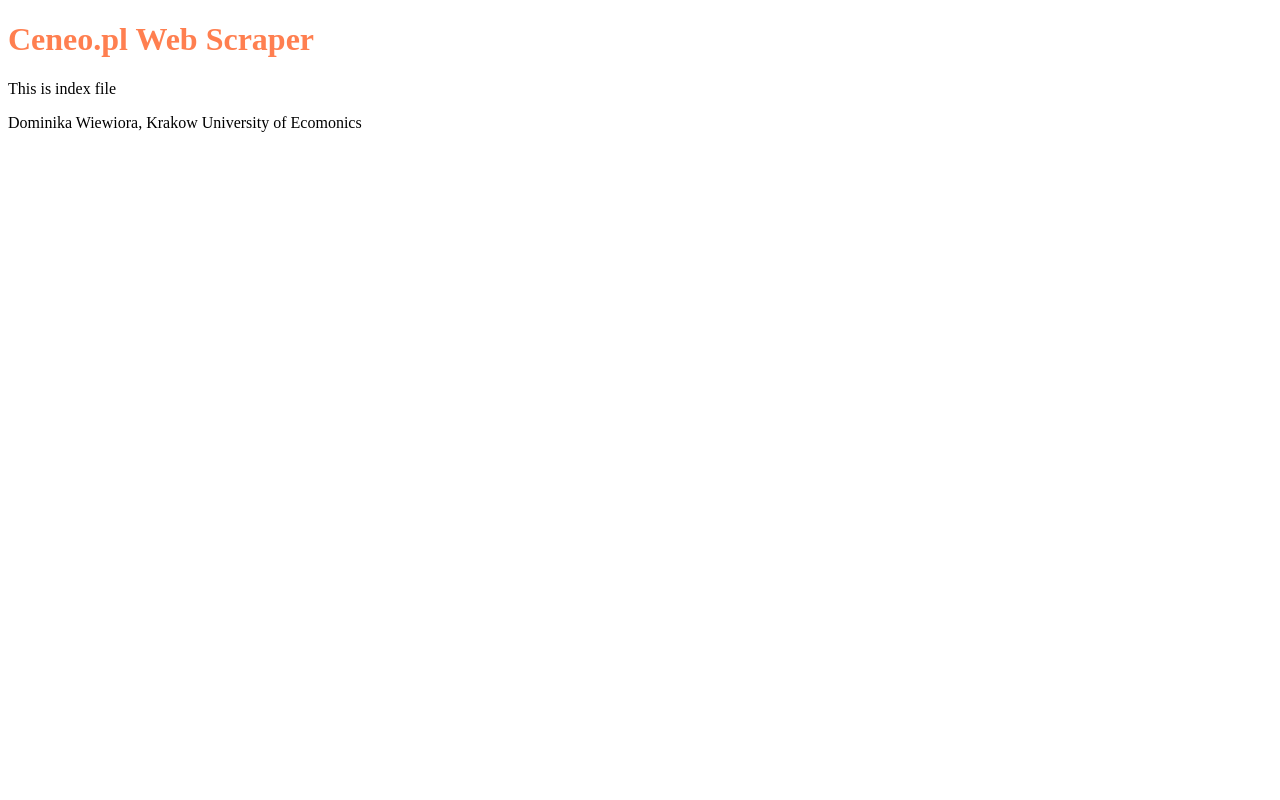
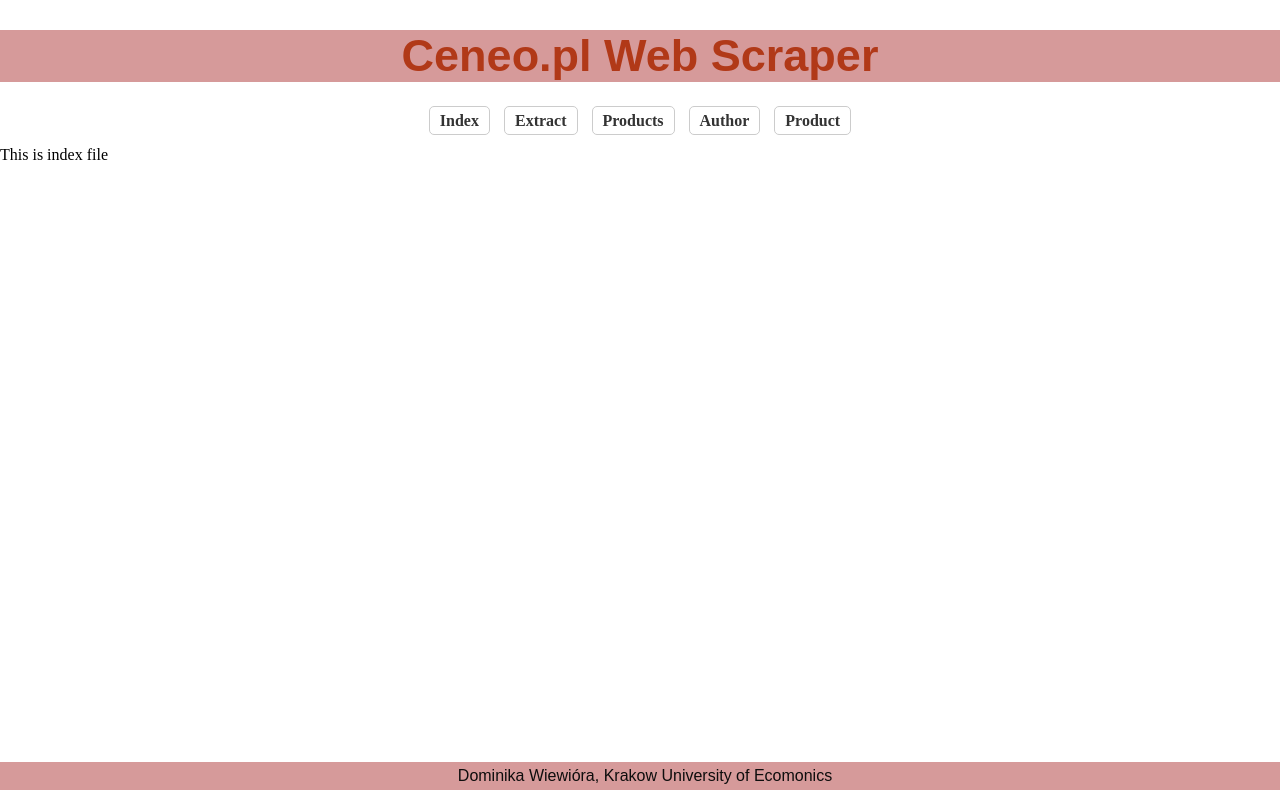
Before and after one commit to DominikaWiewiora/CeneoWebScraperDW, a Flask app: page / in a window 1280 px wide. Run offline with Flask 3, Linux system fonts and the light colour scheme.

Commit message:
homework for 2024-05-07

```diff
--- a/app/routes.py
+++ b/app/routes.py
@@ -11,7 +11,7 @@ def extract():
     return render_template("extract.html")
 
 @app.route('/products')
-def product():
+def products():
     return render_template("products.html")
 
 @app.route('/author')
--- a/app/static/style.css
+++ b/app/static/style.css
@@ -1,4 +1,69 @@
 h1 {
-    color: #FF7F50
+    text-align: center; /* Center align the text */
+    font-size: 45px; /* Adjust font size as needed */
+    color: #b13918; /* Choose your preferred text color */
+    margin-top: 30px; /* Adjust top margin for spacing */
+    margin-bottom: 30px; /* Adjust bottom margin for spacing */
+    font-family: Arial, sans-serif; /* Choose your preferred font family */
+    background-color: #d69a9a;
 
 }
+
+/* Resetting default margin and padding */
+body, nav, ul, li {
+    margin: 0;
+    padding: 0;
+}
+
+/* Centering the menu */
+.menu {
+    text-align: center;
+}
+
+/* Removing bullet points */
+.menu nav ul {
+    list-style: none;
+    margin: 0;
+    padding: 0;
+}
+
+/* Styling menu items */
+.menu nav li {
+    display: inline-block;  /*only block if vertically*/
+    margin-right: 10px;
+    /*margin-top: 20px;*/
+}
+
+.menu nav li:last-child {
+    margin-right: 0;
+}
+
+.menu nav a {
+    text-decoration: none;
+    color: #333;
+    font-weight: bold;
+    padding: 5px 10px; /* Add padding to make clickable area larger */
+    border: 1px solid #ccc; /* Optional: add border for visual effect */
+    border-radius: 5px; /* Optional: add border radius for rounded corners */
+}
+
+.menu nav a:hover {
+    background-color: #d69a9a; /* Optional: add background color on hover */
+}
+
+
+footer {
+    background-color: #d69a9a; /* Background color for the footer */
+    color: #0e0d0d; /* Text color for the footer */
+    padding: 5px; /* Padding around the content within the footer */
+    text-align: center; /* Center-align the content */
+    position: fixed;
+    bottom: 10px;
+    left: 0;
+    width: 100%;
+    font-family: Arial, sans-serif;
+}
+
+footer p {
+    margin: 0; /* Remove default margin from the paragraph */
+}
--- a/app/templates/base.html
+++ b/app/templates/base.html
@@ -3,12 +3,30 @@
 <head>
     <meta charset="UTF-8">
     <meta name="viewport" content="width=device-width, initial-scale=1.0">
-    <link href="{{url_for('static',filename='style.css')}}" rel="stylesheet" type="text/css">
-    <title>Ceneo.pl Web Scraaper</title>
+    <link rel="stylesheet" type="text/css" href="{{url_for('static',filename='style.css')}}">
+    <title>Ceneo.pl Web Scraper</title>
 </head>
 <body>
     <header>
     <h1>Ceneo.pl Web Scraper</h1>
+   <div class="menu">
+        <nav>
+            <li><a href="{{ url_for('index') }}">Index</a></li>
+            <li><a href="{{ url_for('extract') }}">Extract</a></li>
+            <li><a href="{{ url_for('products') }}">Products</a></li>
+            <li><a href="{{ url_for('author') }}">Author</a></li>
+            <li><a href="{{ url_for('product', product_id='your_product_id_here') }}">Product</a></li>
+        </nav>
+    </div>
+    <!-- <div class="menu">
+        <nav>
+            <li>Index</li>
+            <li>Extract</li>
+            <li>Products</li>
+            <li>Author</li>
+            <li>Product</li>
+        </nav>
+    </div> -->
     </header>
     <section>
         {% block content %}
@@ -17,8 +35,11 @@
         </p>
         {% endblock %}
     </section>
+
+
+
     <footer>
-       <p>Dominika Wiewiora, Krakow University of Ecomonics</p>
+       <p>Dominika Wiewióra, Krakow University of Ecomonics</p>
     </footer>
 </body>
 </html>
```
